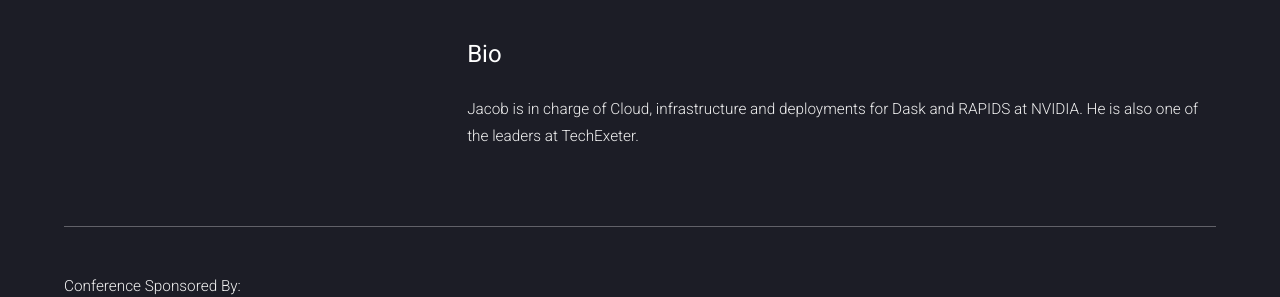
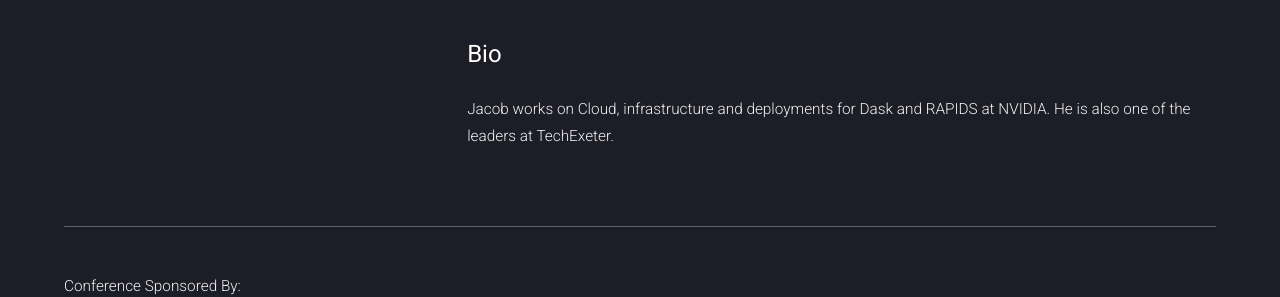
Before and after one commit to TechExeter/conference-2020, a Jekyll site: the page built from _speakers/jacob-tomlinson.md, in a window 1280 px wide and 900 px high, scrolled down 719 px. Shown: the part 160-457 px from the top of the window. Built offline with Jekyll 4.4.1, drawn with Linux system fonts in a browser that asks for light colours.

Commit message:
Jacob requested a bio change

```diff
--- a/_speakers/jacob-tomlinson.md
+++ b/_speakers/jacob-tomlinson.md
@@ -27,4 +27,4 @@ Numba and also touch on a suite of Python Data Science tools called RAPIDS.</p>
 {% include speakers-takeaways.html %}
 
 <h3>Bio</h3>
-<p>Jacob is in charge of Cloud, infrastructure and deployments for Dask and RAPIDS at NVIDIA. He is also one of the leaders at TechExeter.</p>
+<p>Jacob works on Cloud, infrastructure and deployments for Dask and RAPIDS at NVIDIA. He is also one of the leaders at TechExeter.</p>
```
